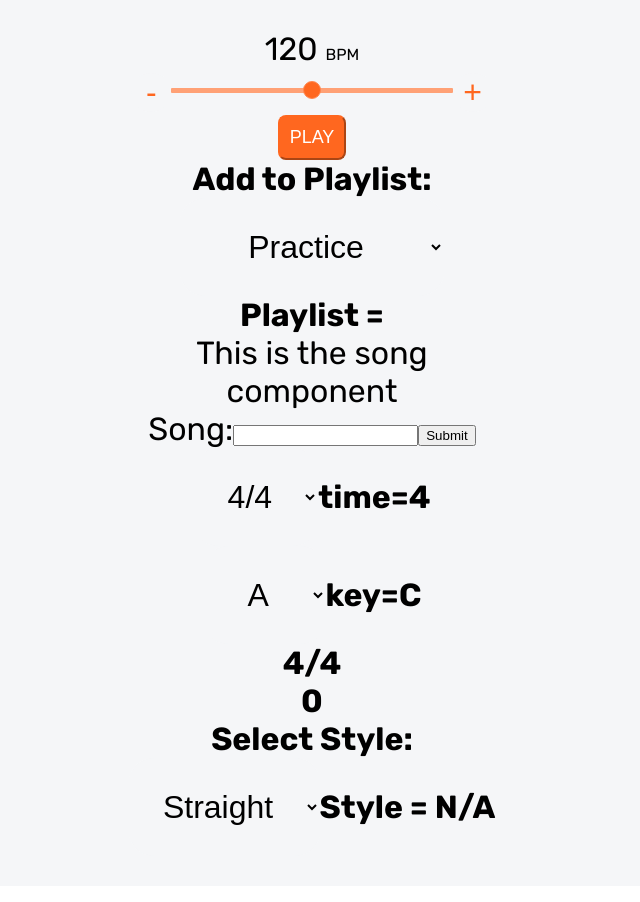
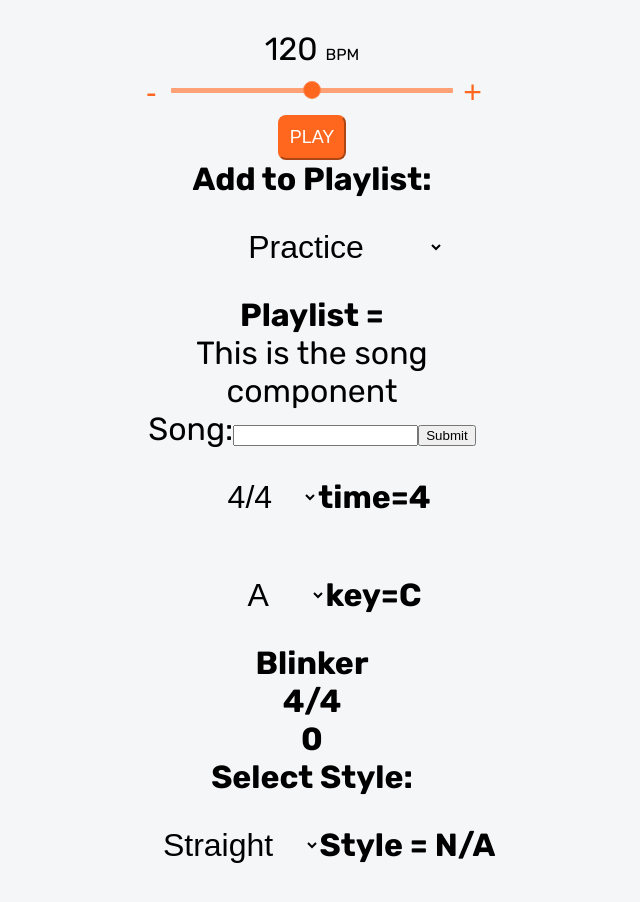
Before and after one commit to MichaelAbe/flowy, a React (Create React App) app: page / in a window 1280 px wide. Shown: the top 902 px of the page, without its empty margins (328-968 px from the left). Built offline with nearby package versions, Linux system fonts and the light colour scheme; a web font is replaced by a local one.

Commit message:
import and render blinker function

```diff
--- a/src/Components/Metronome.js
+++ b/src/Components/Metronome.js
@@ -5,6 +5,7 @@ import KeySig from "./KeySig"
 import Song from "./Song";
 import Playlist from "./Playlist";
 import Style from "./Style";
+import Blinker from "./Blinker";
 
 export default function Metronome() {
   const [bpm, setBpm] = useState(120)
@@ -145,6 +146,7 @@ export default function Metronome() {
       <Song></Song>
       <Dropdown/>
       <KeySig/>
+      <Blinker/>
       <div id='timeSignature'>{timeSignature ? "4/4" : "6/8"}</div>
       <div id='test'>{beat}</div>
       <Style/>
```
